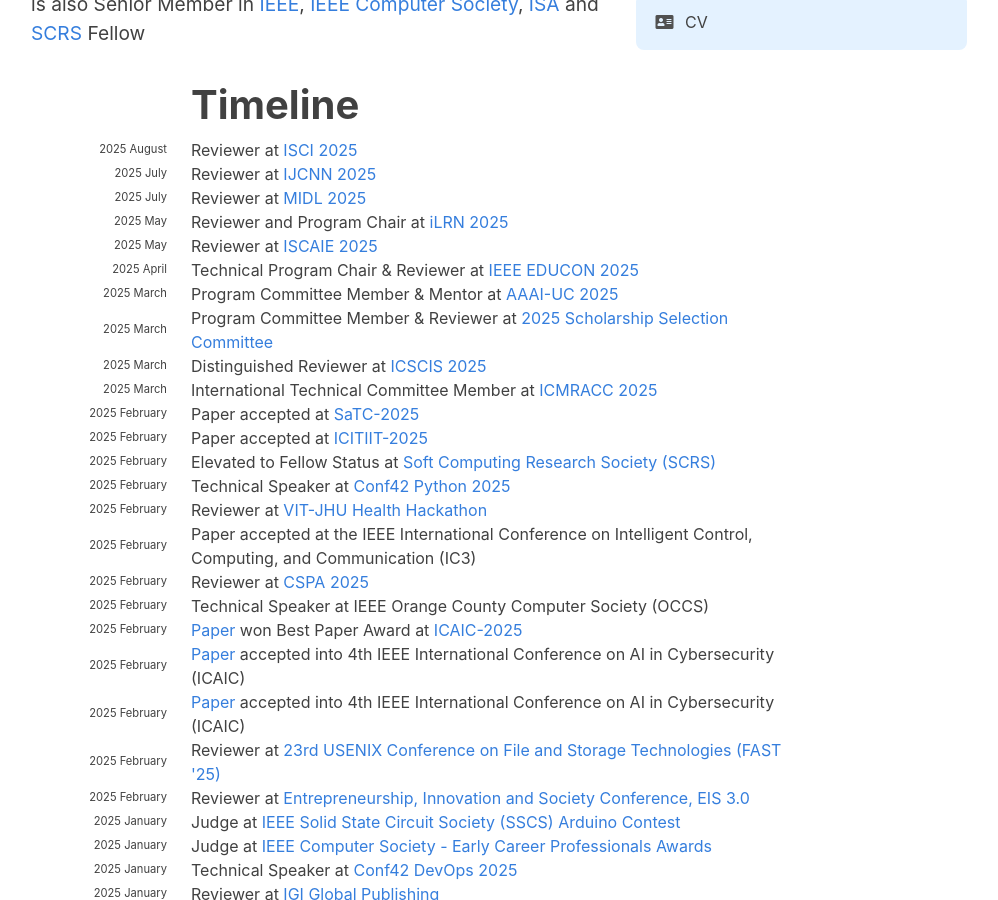
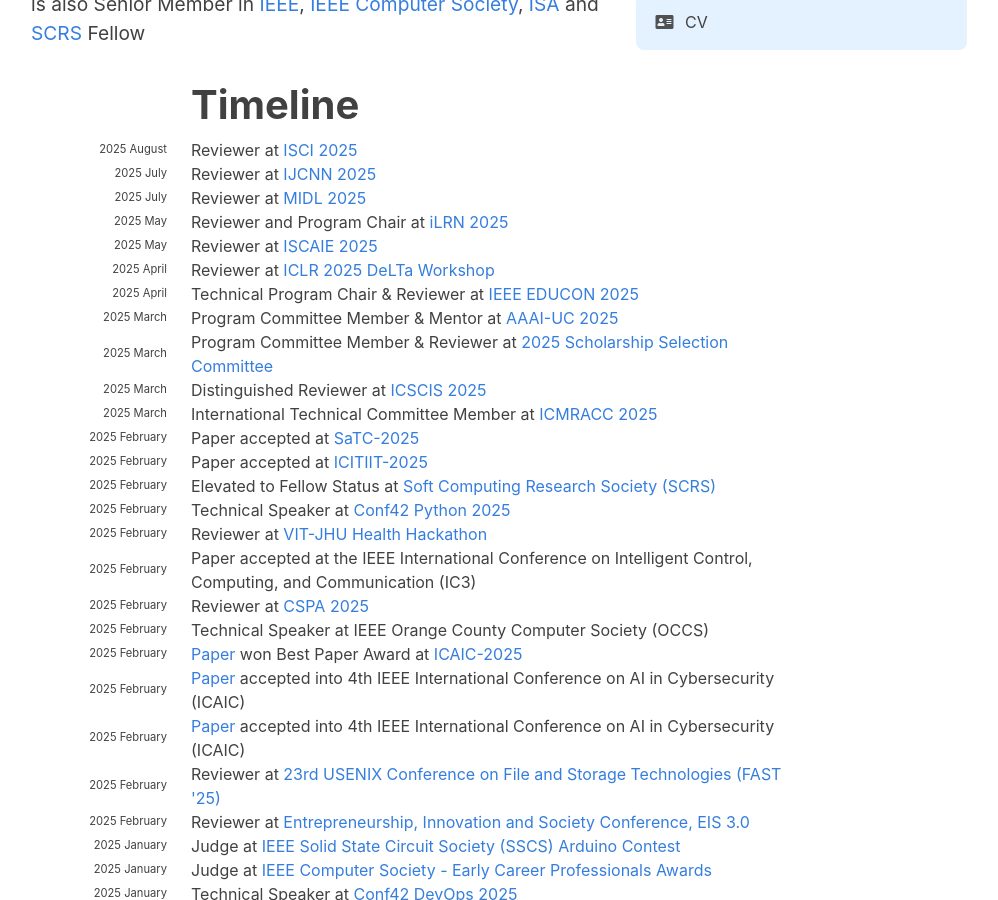
Before and after one commit to hariharanragothaman/hariharanragothaman.github.io, a Jekyll site: the page built from index.md, in a window 1280 px wide and 900 px high, scrolled down 762 px. Shown: the whole window, without its empty margins (141-1139 px from the left). Built offline with Jekyll 4.4.1, drawn with Linux system fonts in a browser that asks for light colours; nearby versions of some CDN libraries; some web fonts are replaced.

Commit message:
Polishes and Updates

```diff
--- a/_data/news.yaml
+++ b/_data/news.yaml
@@ -27,6 +27,10 @@
   description: Reviewer at <a href="https://www.iscaie.org/">ISCAIE 2025</a>
 
 #-------------------------------------------- April  ------------------------------------------------------------------------------------------------------------------------------------------------------
+
+- year: 2025
+  year-extra: April
+  description: Reviewer at <a href="https://delta-workshop.github.io/#home">ICLR 2025 DeLTa Workshop</a>
 
 - year: 2025
   year-extra: April
```
